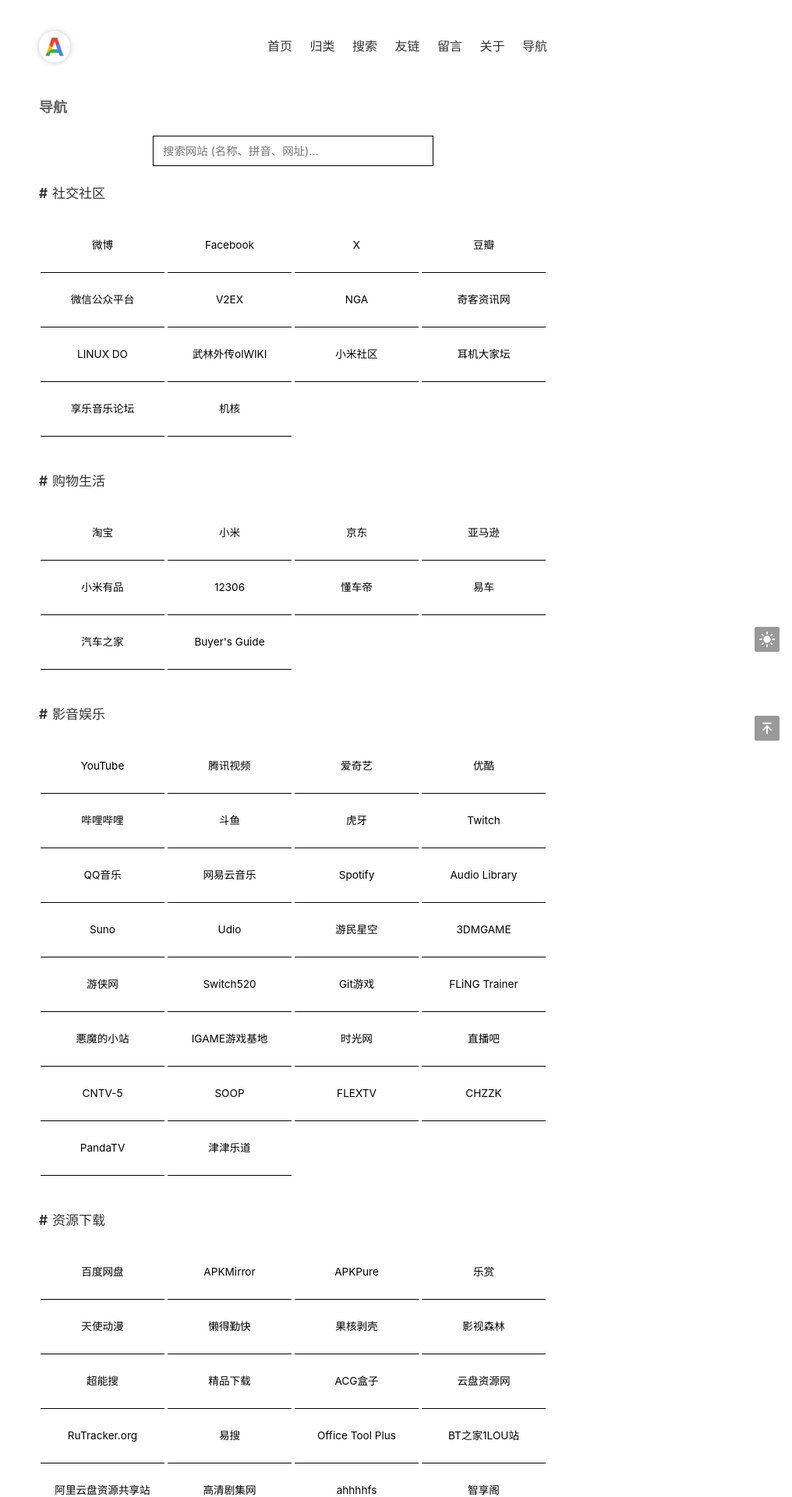
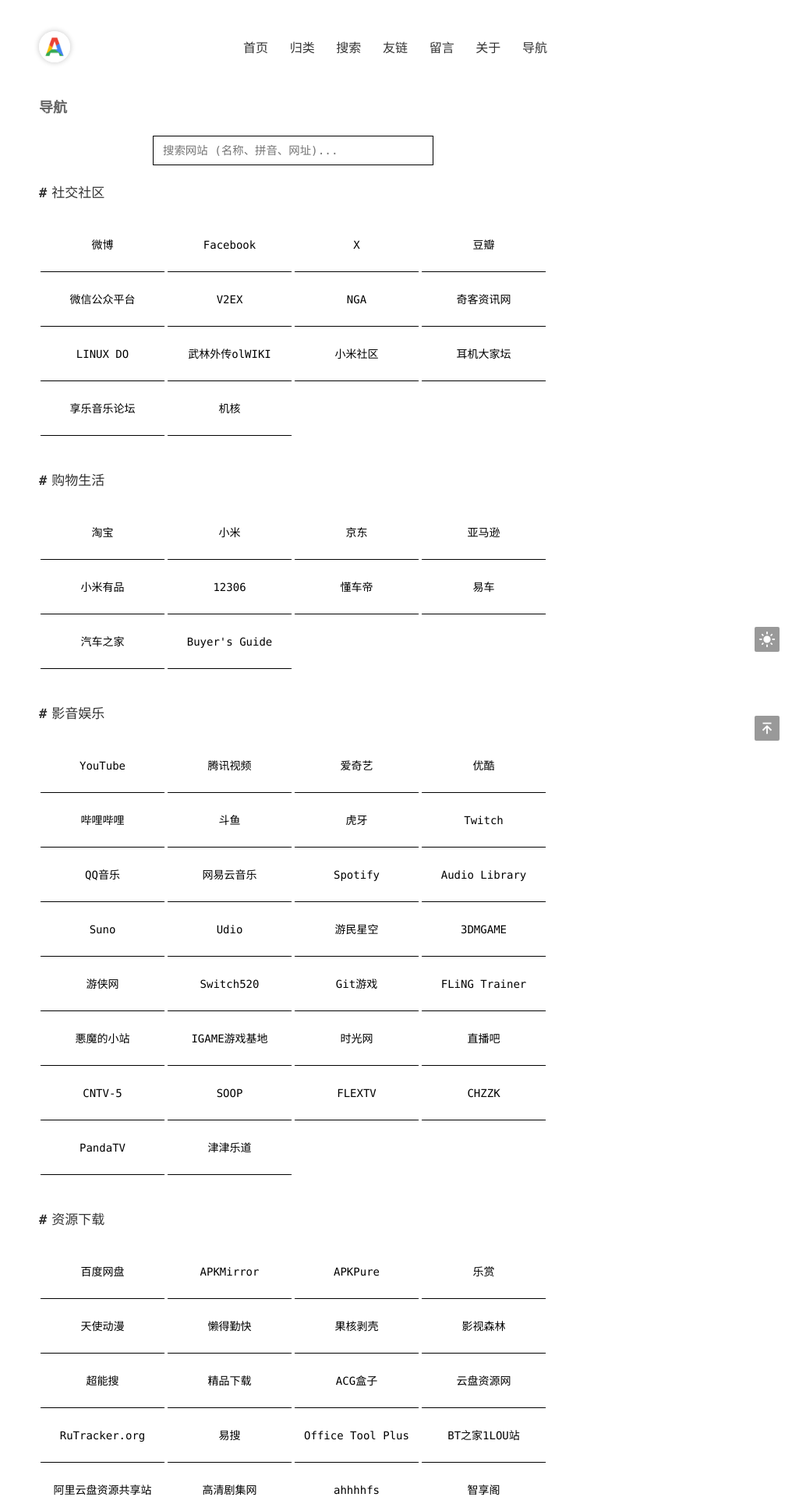
Before and after one commit to admans/admans.github.io, a Jekyll site: the page built from pages/navi.html, in a window 1280 px wide. Shown: the top 1920 px of the page at 78% size, without its empty margins (264-1280 px from the left). Built offline with Jekyll 4.4.1, drawn with Linux system fonts in a browser that asks for light colours.

Commit message:
Update navi.html
进一步移除对字体的定义

```diff
--- a/pages/navi.html
+++ b/pages/navi.html
@@ -18,26 +18,11 @@ title: 导航
             box-sizing: border-box;
         }
 
-        body {
-            font-family: -apple-system, BlinkMacSystemFont, "Segoe UI", Roboto, "Helvetica Neue", Arial, sans-serif;
-            line-height: 1.6;
-        }
-
         /* 提升 header 的语义 */
         .page-header {
             text-align: center;
             margin-bottom: 30px;
             padding: 10px 0;
-        }
-
-        h1 {
-            font-weight: 400;
-            font-size: 2.2rem;
-            margin-bottom: 5px;
-        }
-
-        .subtitle {
-            font-size: 0.9rem;
         }
 
         .controls {
@@ -92,33 +77,11 @@ title: 导航
             transition: 0.2s;
         }
 
-        .category-filter {
-            padding: 10px 12px;
-            border: 1px solid; /* 保持边框结构，移除颜色 */
-            border-radius: 0;
-            font-size: 1rem;
-            cursor: pointer;
-            height: 38px;
-            min-width: 120px;
-            appearance: none;
-            -webkit-appearance: none;
-            -moz-appearance: none;
-            box-shadow: none;
-            outline: none;
-            transition: 0.15s;
-            /* 保持自定义下拉箭头的定位和尺寸属性 */
-            background-repeat: no-repeat;
-            background-position: right 10px center;
-            background-size: 18px 18px;
-        }
-
         .category-section {
             margin-bottom: 40px;
         }
 
         .category-title {
-            font-size: 1.2rem;
-            font-weight: 500;
             margin-bottom: 15px;
         }
 
@@ -141,8 +104,6 @@ title: 导航
         }
 
         .link-name {
-            font-size: 0.85rem;
-            font-weight: 400;
             word-break: break-word;
             padding: 15px 10px;
         }
@@ -158,31 +119,6 @@ title: 导航
             padding: 30px;
             font-size: 1rem;
             grid-column: 1 / -1;
-        }
-
-        @media (max-width: 768px) {
-            .nav-grid {
-                grid-template-columns: repeat(auto-fill, minmax(140px, 1fr));
-            }
-
-            h1 {
-                font-size: 1.8rem;
-            }
-        }
-
-        @media (max-width: 480px) {
-            .nav-grid {
-                grid-template-columns: repeat(auto-fill, minmax(120px, 1fr));
-            }
-
-            .controls {
-                flex-direction: column;
-                align-items: center;
-            }
-
-            #search-input {
-                width: 100%;
-            }
         }
     </style>
 </head>
```
